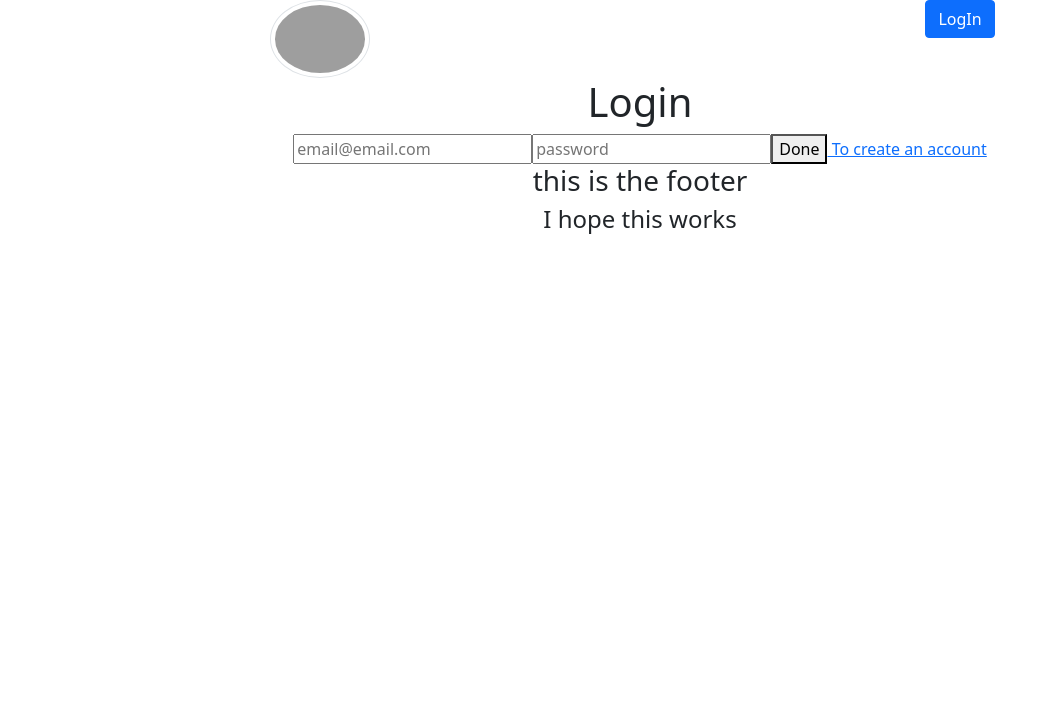
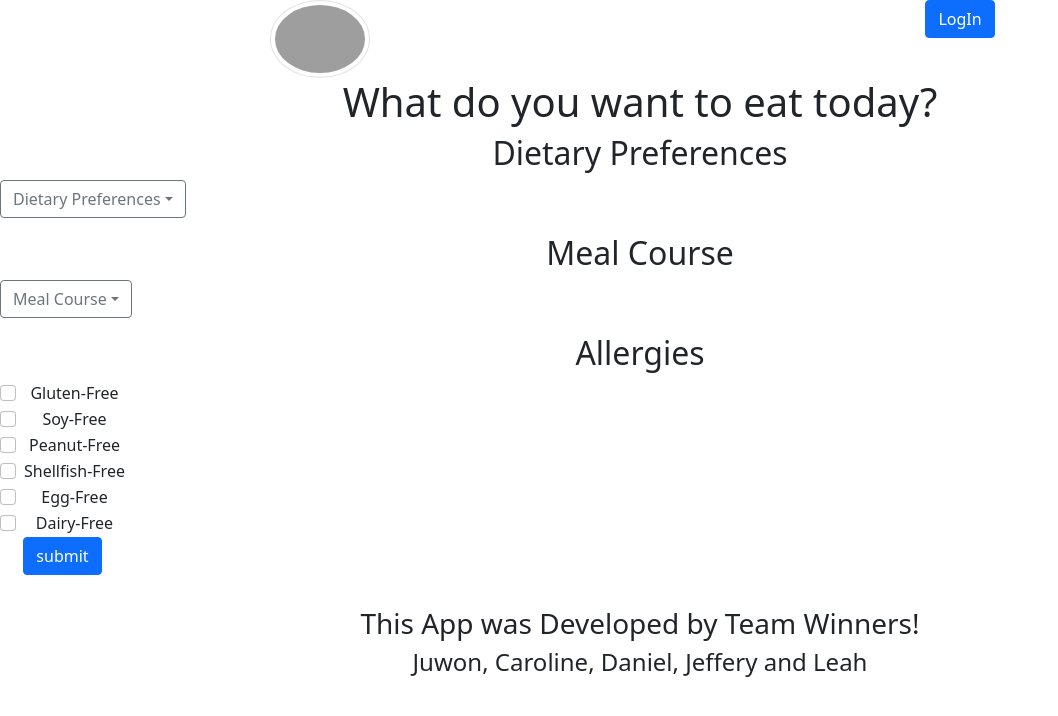
Before and after one commit to JMYoung93/Recipe-Roulette, a React (Create React App) app in the folder client/: page / in a window 1280 px wide. Shown: the top 716 px of the page, without its empty margins (0-1058 px from the left). Built offline with nearby package versions, Linux system fonts and the light colour scheme; grey boxes are pictures that could not be loaded.

Commit message:
created the options in pages and then the submit button

```diff
--- a/client/src/App.js
+++ b/client/src/App.js
@@ -15,6 +15,8 @@ import Footer from './components/Footer'
 import Home from './Pages/Home';
 import CreateAccount from './Pages/CreateAccount'
 import Login from './Pages/Login'
+import Options from './Pages/Options.js';
+import { Button } from "./components/Button";
 
 const httpLink = createHttpLink({
   uri: '/graphql',
@@ -42,7 +44,7 @@ function App() {
       <Router>
         <div className="App">
           <Header />
-          <Login/>
+          <Options />
           <Footer />
         </div>
        </Router>
--- a/client/src/Pages/Home/index.js
+++ b/client/src/Pages/Home/index.js
@@ -1,5 +1,5 @@
 import { Container } from "react-bootstrap"
-import DropDown from "../../components/Dropdown"
+import DropDown from "../../components/Dropdown/Dropdown"
 import Recipe from "../../components/Recipe"
 export default function Home(){
     return(
--- /dev/null
+++ b/client/src/Pages/Options.js/index.js
@@ -0,0 +1,131 @@
+import React, {useState} from "react";
+import { InputGroup, DropdownButton, Dropdown, FormControl, Form, FormGroup, Button} from "react-bootstrap"
+function Options() {
+const [choice, setChoice]= useState([])
+let choicesArr= [];
+
+const click = ()=>{
+    setChoice(choicesArr)
+}
+
+   console.log(choice)
+
+    return(
+
+            <Form>
+                <h1>What do you want to eat today?</h1>
+            <Form.Group>
+                <h2>Dietary Preferences</h2>
+                <InputGroup className="mb-3">
+                    <DropdownButton
+                    variant="outline-secondary"
+                    title="Dietary Preferences"
+                    id="input-group-dropdown-1">
+
+                     <Dropdown.Item href="#">Vegetarian</Dropdown.Item>
+                     <Dropdown.Item href="#">Vegan</Dropdown.Item>
+                     <Dropdown.Item href="#">Pescatarian</Dropdown.Item>
+                     <Dropdown.Item href="#">Not Picky</Dropdown.Item>
+                    </DropdownButton>
+
+
+
+                </InputGroup>
+
+
+            </Form.Group>
+
+            <Form.Group>
+                <h2>Meal Course</h2>
+                <InputGroup className="mb-3">
+                    <DropdownButton
+                    variant="outline-secondary"
+                    title="Meal Course"
+                    id="input-group-dropdown-1">
+
+                     <Dropdown.Item href="#">Breakfast</Dropdown.Item>
+                     <Dropdown.Item href="#">Lunch</Dropdown.Item>
+                     <Dropdown.Item href="#">Dinner</Dropdown.Item>
+                     <Dropdown.Item href="#">Snack</Dropdown.Item>
+                     <Dropdown.Item href="#">Not Picky</Dropdown.Item>
+                    </DropdownButton>
+
+
+
+                </InputGroup>
+
+
+            </Form.Group>
+
+            <Form.Group>
+                <h2>Allergies</h2>
+                <InputGroup className="mb-3">
+                <Form>
+     {['checkbox'].map((type) => (
+    <div key={`default-${type}`} className="mb-3">
+      <Form.Check
+        type={type}
+        id={`default-${type}`}
+        label={`Gluten-Free`}
+        value='gluten'
+        onChange={e => choicesArr.push(e.currentTarget.value)}
+      />
+      <Form.Check
+        type={type}
+        id={`default-${type}`}
+        label={`Soy-Free`}
+        value='soy'
+        onChange={e => {
+            choicesArr.push(e.currentTarget.value)
+
+        }}
+      />
+      <Form.Check
+        type={type}
+        id={`default-${type}`}
+        label={`Peanut-Free`}
+        value='nutfree'
+        onChange={e => choicesArr.push(e.currentTarget.value)}
+      />
+      <Form.Check
+        type={type}
+        id={`default-${type}`}
+        label={`Shellfish-Free`}
+      />
+      <Form.Check
+        type={type}
+        id={`default-${type}`}
+        label={`Egg-Free`}
+      />
+
+      <Form.Check
+        type={type}
+        label={`Dairy-Free`}
+        id={`disabled-default-${type}`}
+      />
+      <Button variant="primary" onClick={()=> click()}>submit</Button>
+    </div>
+  ))}
+
+
+</Form>
+
+
+
+                </InputGroup>
+
+
+            </Form.Group>
+
+
+
+            </Form>
+
+
+
+
+    )
+}
+
+
+export default Options
--- /dev/null
+++ b/client/src/components/Button.js
@@ -0,0 +1,11 @@
+import React from "react";
+// import "./button.css";
+
+export const Button = ({ children, type, onClick, buttonStyle, buttonSize
+}) => {
+    return (
+        <button onClick={onClick} type={type}>
+            {children}
+        </button>
+    )
+}
--- a/client/src/components/Dropdown/index.js
+++ b/client/src/components/Dropdown/Dropdown.js
@@ -16,7 +16,6 @@ export default function DropDown(){
       <Dropdown.Divider />
       <Dropdown.Item href="#">Separated link</Dropdown.Item>
     </DropdownButton>
-    <FormControl aria-label="Text input with dropdown button" />
   </InputGroup>
 
 
--- a/client/src/components/Footer/index.js
+++ b/client/src/components/Footer/index.js
@@ -4,8 +4,8 @@ import { Container } from "react-bootstrap";
 export default function Footer(){
 return(
     <Container justify-content-center>
-        <h3>this is the footer</h3>
-        <h4>I hope this works</h4>
+        <h3>This App was Developed by Team Winners!</h3>
+        <h4>Juwon, Caroline, Daniel, Jeffery and Leah</h4>
     </Container>
 )
 }
```
